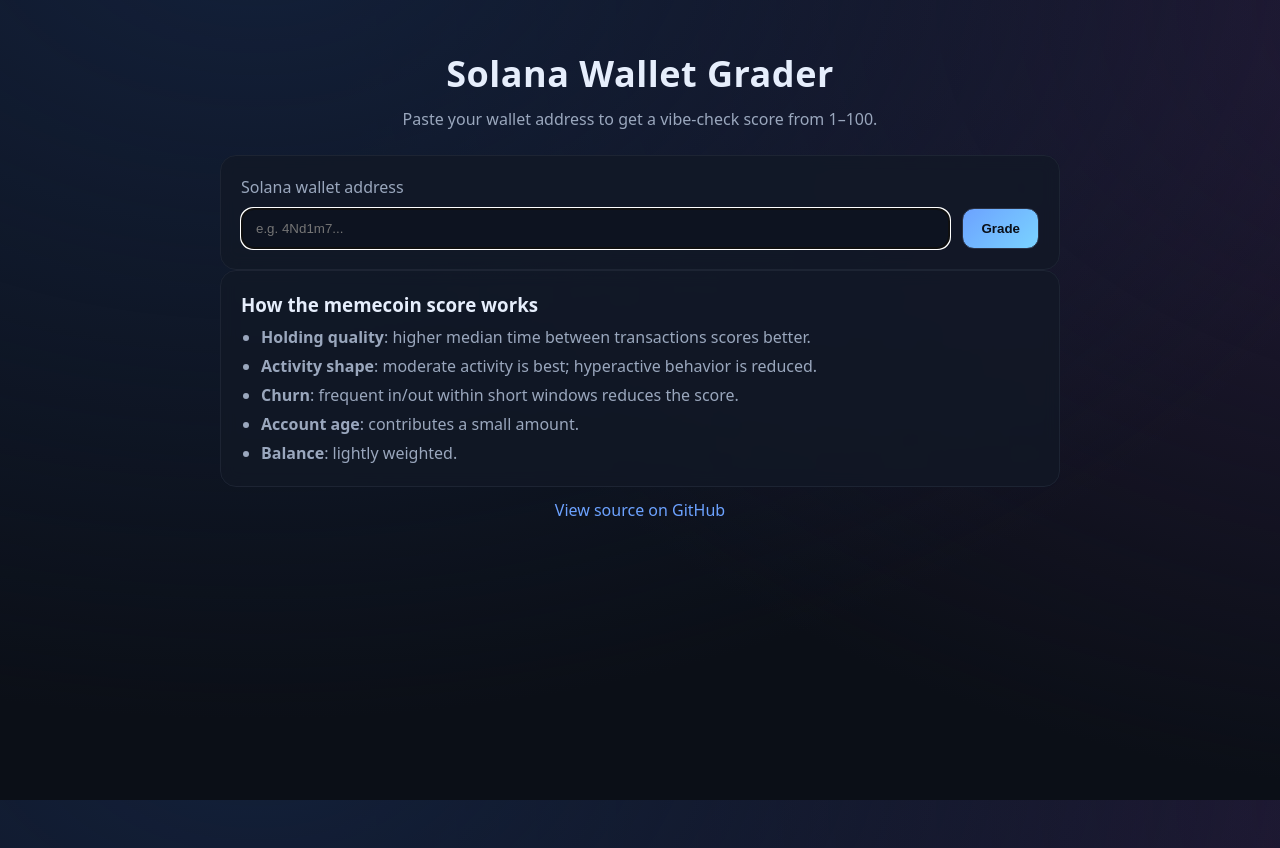
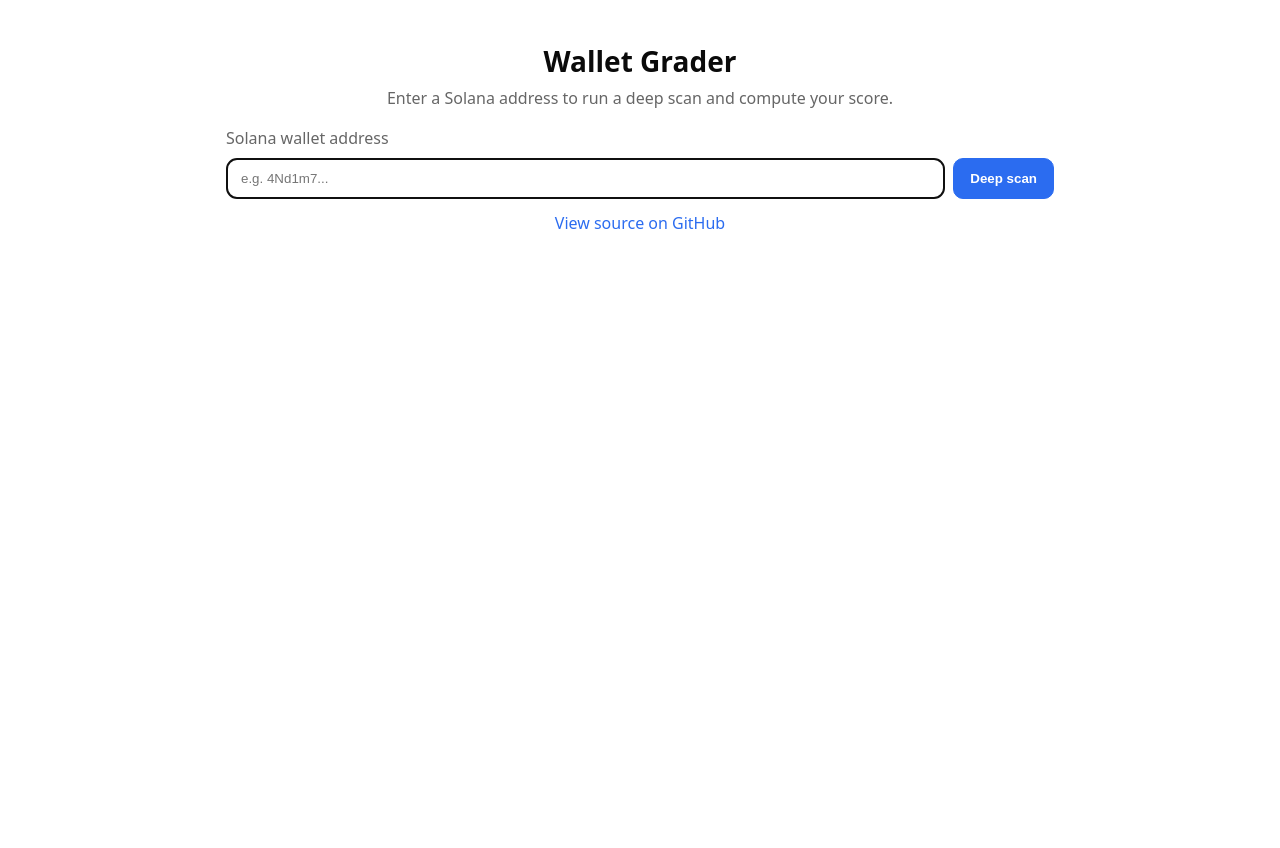
Before and after one commit to svdl1185/walletgrader, a Flask app: page / in a window 1280 px wide. After the commit the page ends 229 px from the top, so only its background shows below. Run offline with Flask 3, Linux system fonts and the light colour scheme.

Commit message:
Make deep scan default; simplify UI to minimal white theme; slower constant hover; reduce page errors; adjust pagination batch size

```diff
--- a/app.py
+++ b/app.py
@@ -665,7 +665,7 @@ def _run_deep_scan(scan_id: str, address: str) -> None:
     max_loops = 200  # safety cap
     try:
         for _ in range(max_loops):
-            resp = client.get_signatures_for_address(public_key, before=before_sig, limit=1000)
+            resp = client.get_signatures_for_address(public_key, before=before_sig, limit=500)
             batch: List[Any] = []
             if hasattr(resp, "value"):
                 batch = getattr(resp, "value", [])
--- a/static/style.css
+++ b/static/style.css
@@ -1,124 +1,34 @@
-:root {
-  --bg: #0b0f17;
-  --card: #121826;
-  --text: #e6eefc;
-  --subtext: #9aa7bd;
-  --primary: #6ca2ff;
-  --error: #ff5c7a;
-  --border: #1d2433;
-}
+/* Minimal light theme */
+:root { --bg: #ffffff; --text: #0a0a0a; --muted: #666; --border: #e6e6e6; --primary: #2b6cf0; }
+* { box-sizing: border-box; }
+body.light { margin: 0; background: var(--bg); color: var(--text); font: 16px/1.5 system-ui, -apple-system, Segoe UI, Roboto, Helvetica, Arial; }
+.container { max-width: 860px; margin: 40px auto; padding: 0 16px; }
+.header { text-align: center; margin-bottom: 16px; }
+.header h1 { margin: 0 0 4px; font-size: 28px; }
+.subtitle { margin: 0; color: var(--muted); }
 
-* { box-sizing: border-box; }
-html, body { height: 100%; }
-body {
-  margin: 0;
-  background: radial-gradient(1200px 800px at 20% -10%, #13203a, transparent),
-              radial-gradient(1200px 800px at 120% 0%, #241a38, transparent),
-              var(--bg);
-  color: var(--text);
-  font: 16px/1.45 system-ui, -apple-system, Segoe UI, Roboto, Ubuntu, Cantarell, Noto Sans, 'Helvetica Neue', Arial, 'Apple Color Emoji', 'Segoe UI Emoji';
-}
+.form label { display: block; margin: 8px 0; color: var(--muted); }
+.row { display: flex; gap: 8px; }
+input[type="text"] { flex: 1; padding: 12px 14px; border-radius: 10px; border: 1px solid var(--border); background: #fff; color: var(--text); }
+button { padding: 12px 16px; border-radius: 10px; border: 1px solid var(--primary); background: var(--primary); color: #fff; font-weight: 700; cursor: pointer; }
+button:hover { filter: brightness(1.05); }
+.alert.error { margin-top: 8px; color: #b00020; }
 
-.container {
-  max-width: 880px;
-  margin: 48px auto;
-  padding: 0 20px;
-}
+.results { margin-top: 16px; }
+.score-line { text-align: center; margin-bottom: 8px; }
+.score-label { font-weight: 800; }
+.score-heuristics { color: var(--muted); font-size: 13px; margin-top: 2px; }
+.score-bar { width: 100%; margin-top: 6px; }
+.bar-header { display: flex; justify-content: space-between; font-size: 12px; color: var(--muted); margin: 0 2px 6px; }
+.bar-track { --marker-position: 0; --fill-percentage: 0; position: relative; height: 14px; width: 100%; background: #f5f7fa; border: 1px solid var(--border); border-radius: 999px; overflow: hidden; }
+.bar-fill { position: absolute; inset: 0 auto 0 0; width: calc(var(--fill-percentage) * 1%); background: hsl(var(--bar-hue, 0), 90%, 55%); transition: width 500ms ease, background-color 200ms linear; }
+.bar-fill.hovering { transition: none; }
+.bar-fill.settle { transition: width 450ms ease, background-color 200ms linear; }
+.bar-marker { --x: calc(var(--marker-position) * 1%); position: absolute; top: 50%; left: var(--x); transform: translate(-50%, -50%); width: 8px; height: 22px; border-radius: 4px; background: #fff; border: 1px solid var(--border); transition: left 500ms ease; }
+.bar-marker.hovering { transition: none; }
+.bar-marker.settle { transition: left 450ms ease; }
 
-header { text-align: center; margin-bottom: 24px; }
-h1 { font-size: 36px; margin: 0 0 8px; letter-spacing: 0.5px; }
-.subtitle { margin: 0; color: var(--subtext); }
-
-.card {
-  background: rgba(18, 24, 38, 0.75);
-  border: 1px solid var(--border);
-  border-radius: 16px;
-  padding: 20px;
-  backdrop-filter: blur(8px);
-}
-
-.form label { display: block; margin-bottom: 8px; color: var(--subtext); }
-.row { display: flex; gap: 12px; }
-input[type="text"] {
-  flex: 1;
-  padding: 12px 14px;
-  border-radius: 12px;
-  border: 1px solid var(--border);
-  background: #0d1320;
-  color: var(--text);
-}
-button {
-  padding: 12px 18px;
-  border-radius: 12px;
-  border: 1px solid #2a3246;
-  background: linear-gradient(135deg, #6ca2ff, #7ad3ff);
-  color: #0a0f18;
-  font-weight: 700;
-  cursor: pointer;
-}
-button:hover { filter: brightness(1.05); }
-
-.alert {
-  margin-top: 12px;
-  padding: 10px 12px;
-  border-radius: 10px;
-  border: 1px solid var(--border);
-}
-.alert.error { background: #2b1118; border-color: #3d1a26; color: var(--error); }
-
-.results { margin-top: 20px; display: grid; grid-template-columns: 260px 1fr; gap: 24px; }
-
-.score-wrap { display: flex; flex-direction: column; align-items: center; gap: 8px; }
-.score-line { width: 100%; text-align: center; margin-bottom: 8px; }
-.score-label { font-weight: 800; letter-spacing: 0.4px; }
-.score-heuristics { color: var(--subtext); font-size: 13px; margin-top: 2px; }
-.score-bar {
-  width: 100%;
-  margin-top: 12px;
-}
-.bar-header {
-  display: flex; justify-content: space-between; font-size: 12px; color: var(--subtext);
-  margin: 0 4px 6px;
-}
-.bar-track {
-  --marker-position: 0;
-  --fill-percentage: 0;
-  position: relative;
-  height: 16px;
-  width: 100%;
-  background: #0d1320;
-  border: 1px solid var(--border);
-  border-radius: 999px;
-  overflow: hidden;
-}
-.bar-fill {
-  position: absolute; inset: 0 auto 0 0;
-  width: calc(var(--fill-percentage) * 1%);
-  /* Dynamic, solid color set by JS so green only appears near the end */
-  background: hsl(var(--bar-hue, 0), 90%, 55%);
-  transition: width 800ms cubic-bezier(.22,.61,.36,1), background-color 200ms linear;
-}
-.bar-fill.hovering { transition: none; }
-.bar-fill.settle { transition: width 650ms cubic-bezier(.22,.61,.36,1.1), background-color 200ms linear; }
-
-.bar-marker {
-  --x: calc(var(--marker-position) * 1%);
-  position: absolute; top: 50%; left: var(--x);
-  transform: translate(-50%, -50%);
-  width: 10px; height: 24px; border-radius: 4px;
-  background: var(--text);
-  box-shadow: 0 0 0 2px rgba(255,255,255,0.15);
-  transition: left 800ms cubic-bezier(.22,.61,.36,1);
-}
-.bar-marker.hovering { transition: none; }
-.bar-marker.settle { transition: left 650ms cubic-bezier(.22,.61,.36,1.1); }
-.label { font-weight: 700; letter-spacing: 0.6px; }
-.address { font-family: ui-monospace, SFMono-Regular, Menlo, Monaco, Consolas, 'Liberation Mono', 'Courier New', monospace; color: var(--subtext); font-size: 12px; word-break: break-all; text-align: center; }
-
-.metrics h3 { margin: 0 0 8px; }
-.metrics ul { list-style: none; padding: 0; margin: 0; display: grid; gap: 8px; }
-.metrics li { padding: 10px; border: 1px solid var(--border); border-radius: 10px; background: #0d1320; }
-
-/* Remove footer spacing entirely */
+.foot-link { text-align: center; margin-top: 12px; }
+.foot-link a { color: var(--primary); text-decoration: none; }
 
 @media (max-width: 760px) { .results { grid-template-columns: 1fr; } }
--- a/templates/index.html
+++ b/templates/index.html
@@ -3,31 +3,28 @@
   <head>
     <meta charset="utf-8" />
     <meta name="viewport" content="width=device-width, initial-scale=1" />
-    <title>Solana Wallet Grader</title>
+    <title>Wallet Grader</title>
     <link rel="stylesheet" href="/static/style.css" />
   </head>
-  <body>
+  <body class="light">
     <main class="container">
-      <header>
-        <h1>Solana Wallet Grader</h1>
-        <p class="subtitle">Paste your wallet address to get a vibe-check score from 1–100.</p>
+      <header class="header">
+        <h1>Wallet Grader</h1>
+        <p class="subtitle">Enter a Solana address to run a deep scan and compute your score.</p>
       </header>
 
-      <section class="card">
       <form method="post" class="form" id="grade-form">
         <label for="address">Solana wallet address</label>
         <div class="row">
           <input type="text" id="address" name="address" placeholder="e.g. 4Nd1m7..." value="" autofocus />
-            <button type="submit">Grade</button>
+          <button type="submit">Deep scan</button>
         </div>
         {% if error %}
         <div class="alert error">{{ error }}</div>
         {% endif %}
       </form>
-      </section>
 
-      <section class="card results" id="results" style="display:none;">
-        <div class="score-wrap">
+      <section class="results" id="results" style="display:none;">
         <div class="score-line" id="score-line" style="display:none;">
           <div class="score-label"><span id="score-value"></span> — <span id="score-name"></span></div>
           <div class="score-heuristics">
@@ -44,23 +41,9 @@
             <div class="bar-marker" aria-hidden="true"></div>
           </div>
         </div>
-        </div>
       </section>
 
-      <section class="card" id="explanation">
-        <h3 style="margin: 0 0 8px;">How the memecoin score works</h3>
-        <ul style="list-style: disc; padding-left: 20px; margin: 0; color: var(--subtext); display: grid; gap: 6px;">
-          <li><strong>Holding quality</strong>: higher median time between transactions scores better.</li>
-          <li><strong>Activity shape</strong>: moderate activity is best; hyperactive behavior is reduced.</li>
-          <li><strong>Churn</strong>: frequent in/out within short windows reduces the score.</li>
-          <li><strong>Account age</strong>: contributes a small amount.</li>
-          <li><strong>Balance</strong>: lightly weighted.</li>
-        </ul>
-      </section>
-
-      <div style="text-align:center; color: var(--subtext); margin-top: 12px;">
-        <a href="https://github.com/svdl1185/walletgrader" target="_blank" rel="noopener noreferrer" style="color: var(--primary); text-decoration: none;">View source on GitHub</a>
-      </div>
+      <div class="foot-link"><a href="https://github.com/svdl1185/walletgrader" target="_blank" rel="noopener noreferrer">View source on GitHub</a></div>
     </main>
     <script>
       (function() {
@@ -73,7 +56,6 @@
         const heurHold = document.getElementById('heur-hold');
         const heurActivity = document.getElementById('heur-activity');
         if (!form || !results || !bar) return;
-        const track = bar.querySelector('.bar-track');
         const marker = bar.querySelector('.bar-marker');
         const fill = bar.querySelector('.bar-fill');
 
@@ -81,33 +63,23 @@
           const clamped = Math.max(0, Math.min(100, pct));
           marker.style.setProperty('--marker-position', String(clamped));
           fill.style.setProperty('--fill-percentage', String(clamped));
-          // Map percentage → hue so only the last ~20 points are green
-          // 0–80%: red (0) → yellow (50). 80–100%: yellow (50) → green (120)
-          const hue = clamped < 80
-            ? 0 + (50 * (clamped / 80))
-            : 50 + (70 * ((clamped - 80) / 20));
+          const hue = clamped < 80 ? 50 * (clamped / 80) : 50 + 70 * ((clamped - 80) / 20);
           fill.style.setProperty('--bar-hue', String(Math.round(hue)));
         }
 
         let hoverRAF = 0;
         function startHovering() {
-          // Smooth constant-speed hover that slowly scans the full range
           let position = Math.floor(Math.random() * 101);
           let direction = Math.random() > 0.5 ? 1 : -1;
-          let speed = 0.35; // percent per ms
-
+          const speed = 0.05; // percent per ms (slow)
           marker.classList.add('hovering');
           fill.classList.add('hovering');
-
           let last = performance.now();
           function step(now) {
-            const dt = Math.min(32, now - last); // cap for stability
-            last = now;
+            const dt = Math.min(32, now - last); last = now;
             position += direction * speed * dt;
-
             if (position >= 100) { position = 100; direction = -1; }
             if (position <= 0) { position = 0; direction = 1; }
-
             setPosition(position);
             hoverRAF = requestAnimationFrame(step);
           }
@@ -124,102 +96,25 @@
           setPosition(finalScore);
         }
 
-        form.addEventListener('submit', async (e) => {
-          e.preventDefault();
-          const address = (document.getElementById('address') || {}).value || '';
-          if (!address.trim()) return;
-
-          // Reset visual state
-          results.style.display = 'block';
-          marker.classList.remove('settle');
-          fill.classList.remove('settle');
-          setPosition(Math.floor(Math.random() * 100));
-          startHovering();
-
+        async function startDeepScan(address) {
           try {
-            const controller = new AbortController();
-            const timeoutId = setTimeout(() => controller.abort(), 15000);
-            const resp = await fetch('/grade', {
-              method: 'POST',
-              headers: { 'Content-Type': 'application/json' },
-              body: JSON.stringify({ address }),
-              signal: controller.signal
-            });
-            clearTimeout(timeoutId);
-            let data = {};
-            try { data = await resp.json(); } catch (e) { data = {}; }
-            if (!resp.ok) {
+            const startResp = await fetch('/deep-scan', { method: 'POST', headers: { 'Content-Type': 'application/json' }, body: JSON.stringify({ address }) });
+            const startData = await startResp.json();
+            if (!startResp.ok || !startData.scan_id) throw new Error(startData.error || 'Failed to start deep scan');
+            const scanId = startData.scan_id;
+            const poll = async () => {
+              const r = await fetch(`/deep-scan/${scanId}`);
+              const s = await r.json();
+              if (s.status === 'completed' && s.result) {
+                stopHoveringAndSet(Math.max(1, Math.min(100, parseInt(s.result.score, 10) || 0)));
+                scoreLine.style.display = 'block';
+                scoreValue.textContent = String(s.result.score);
+                scoreName.textContent = String(s.result.label);
+                heurHold.textContent = `Hold profile: ${s.result.metrics.hold_profile}`;
+                heurActivity.textContent = `Activity profile: ${s.result.metrics.activity_profile}`;
+              } else if (s.status === 'error') {
                 stopHoveringAndSet(1);
-              alert(data.error || 'Failed to grade wallet');
-              return;
-            }
-            // Settle bar at the final score only
-            stopHoveringAndSet(Math.max(1, Math.min(100, parseInt(data.score, 10) || 0)));
-
-            // Reveal score line and heuristics
-            if (scoreLine) {
-              scoreLine.style.display = 'block';
-              scoreValue.textContent = String(data.score);
-              scoreName.textContent = String(data.label);
-              heurHold.textContent = `Hold profile: ${data.metrics.hold_profile}`;
-              heurActivity.textContent = `Activity profile: ${data.metrics.activity_profile}`;
-            }
-
-            // Attach deep scan button dynamically
-            setupDeepScan(address);
-          } catch (err) {
-            stopHoveringAndSet(1);
-            alert('Network error');
-          }
-        });
-
-        function setupDeepScan(address) {
-          if (document.getElementById('deep-scan-btn')) return;
-          const explain = document.getElementById('explanation');
-          if (!explain) return;
-          const btn = document.createElement('button');
-          btn.id = 'deep-scan-btn';
-          btn.textContent = 'Deep scan full history';
-          btn.style.marginTop = '12px';
-          btn.addEventListener('click', async () => {
-            // Start hover as loading indicator
-            results.style.display = 'block';
-            marker.classList.remove('settle');
-            fill.classList.remove('settle');
-            marker.classList.add('hovering');
-            fill.classList.add('hovering');
-            setPosition(Math.floor(Math.random() * 100));
-            if (hoverRAF) cancelAnimationFrame(hoverRAF);
-            let last = performance.now();
-            function step(now) {
-              const dt = Math.min(32, now - last); last = now;
-              const pos = parseFloat(fill.style.getPropertyValue('--fill-percentage')) || 0;
-              const dir = Math.random() > 0.5 ? 1 : -1;
-              setPosition(Math.max(0, Math.min(100, pos + dir * 0.25 * dt)));
-              hoverRAF = requestAnimationFrame(step);
-            }
-            hoverRAF = requestAnimationFrame(step);
-
-            try {
-              const start = await fetch('/deep-scan', {
-                method: 'POST', headers: { 'Content-Type': 'application/json' }, body: JSON.stringify({ address })
-              });
-              const { scan_id } = await start.json();
-              if (!scan_id) throw new Error('Failed to start deep scan');
-              // Poll
-              const poll = async () => {
-                const resp = await fetch(`/deep-scan/${scan_id}`);
-                const st = await resp.json();
-                if (st.status === 'completed' && st.result) {
-                  stopHoveringAndSet(st.result.score || 1);
-                  scoreLine.style.display = 'block';
-                  scoreValue.textContent = String(st.result.score);
-                  scoreName.textContent = String(st.result.label);
-                  heurHold.textContent = `Hold profile: ${st.result.metrics.hold_profile}`;
-                  heurActivity.textContent = `Activity profile: ${st.result.metrics.activity_profile}`;
-                } else if (st.status === 'error') {
-                  stopHoveringAndSet(1);
-                  alert(st.error || 'Deep scan failed');
+                alert(s.error || 'Deep scan failed');
               } else {
                 setTimeout(poll, 1500);
               }
@@ -227,11 +122,21 @@
             poll();
           } catch (e) {
             stopHoveringAndSet(1);
-              alert('Deep scan could not start');
+            alert('Deep scan failed to start');
           }
+        }
+
+        form.addEventListener('submit', async (e) => {
+          e.preventDefault();
+          const address = (document.getElementById('address') || {}).value || '';
+          if (!address.trim()) return;
+          results.style.display = 'block';
+          marker.classList.remove('settle');
+          fill.classList.remove('settle');
+          setPosition(Math.floor(Math.random() * 100));
+          startHovering();
+          await startDeepScan(address);
         });
-          explain.appendChild(btn);
-        }
       })();
     </script>
   </body>
```
Lines whose indentation alone changed are shown as unchanged.
